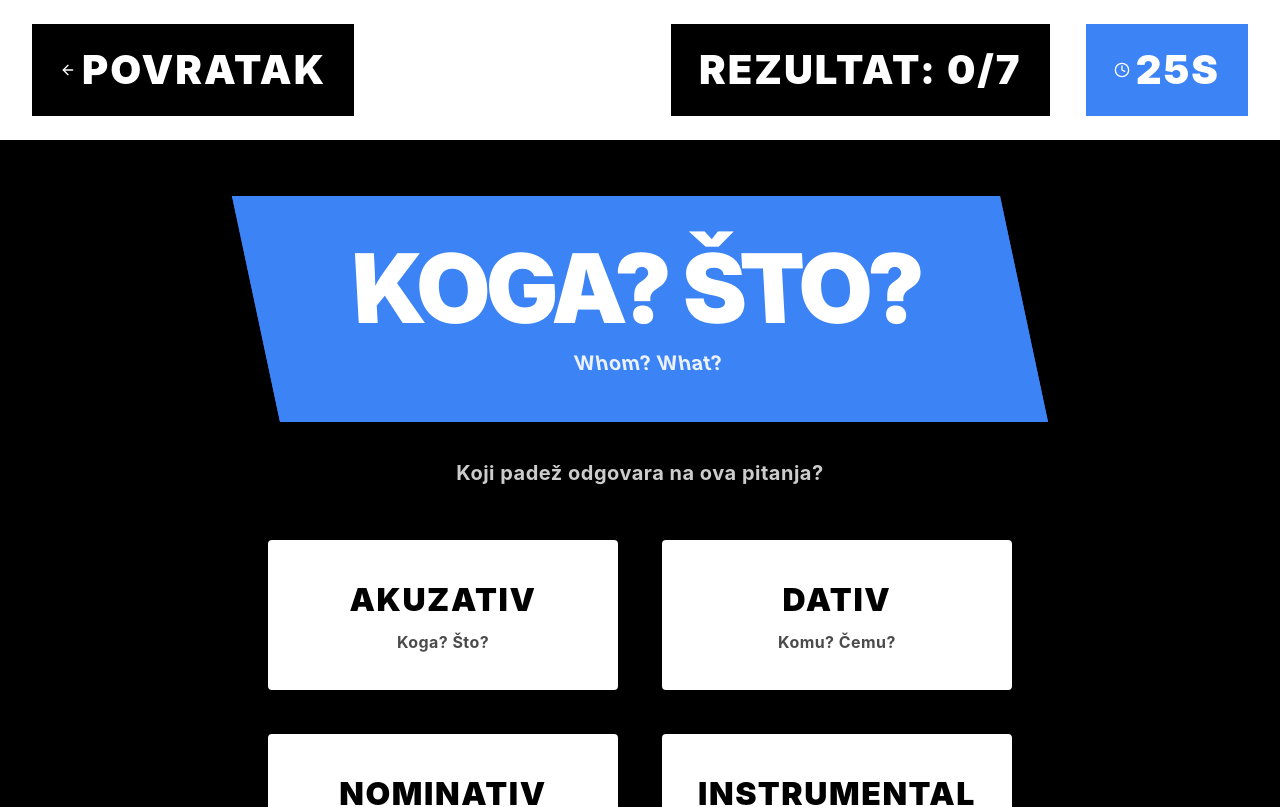
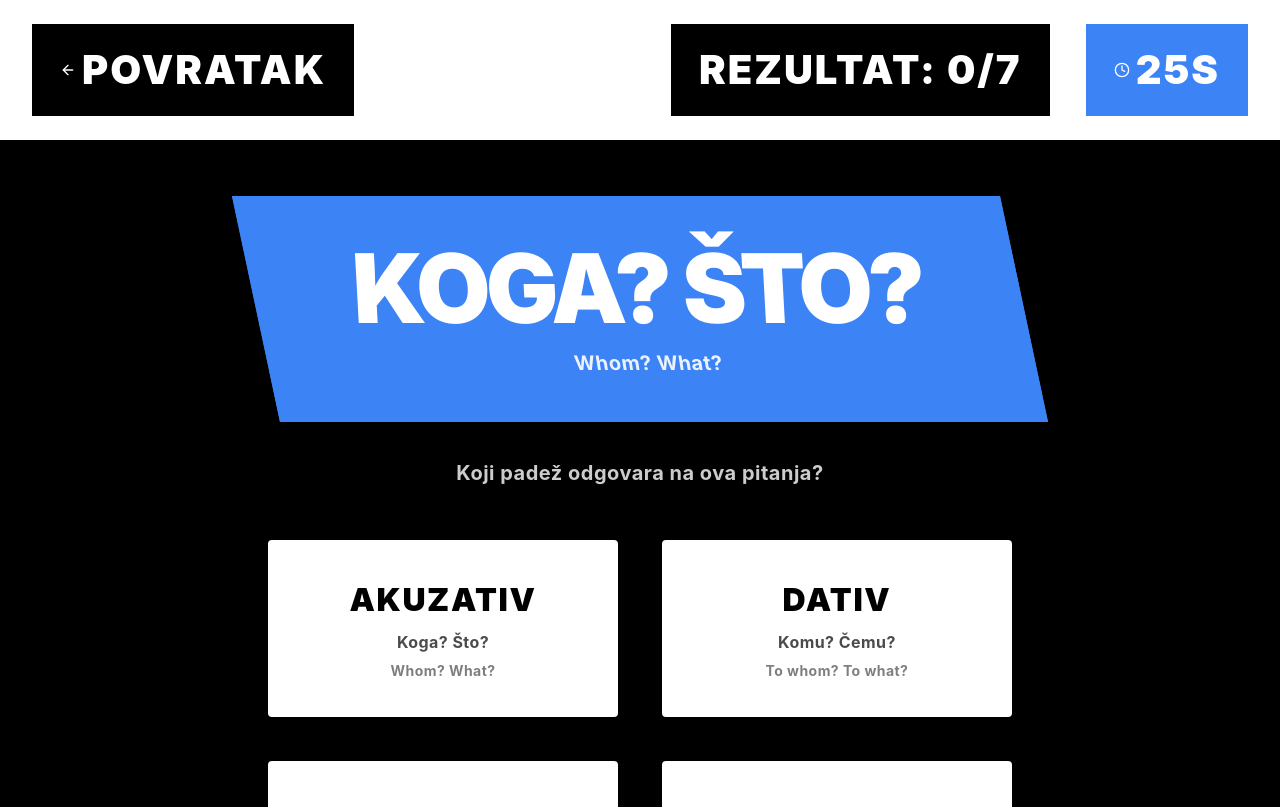
Before and after one commit to UncleDanCast/padezi-play-lab, a React (Vite) app: page /question-to-case in a window 1280 px wide. Shown: the top 807 px of the page. Built offline with nearby package versions, Linux system fonts and the light colour scheme.

Commit message:
Add English translation
Include English translation for the case name and questions in the "Case Detective" game, displayed in a faded grey color to complement the design.

```diff
--- a/src/pages/QuestionToCaseGame.tsx
+++ b/src/pages/QuestionToCaseGame.tsx
@@ -323,8 +323,11 @@ const QuestionToCaseGame = () => {
               <div className="text-fluid-2xl brutalist-subtitle mb-fluid-xs">
                 {option.case}
               </div>
-              <div className="text-fluid-sm opacity-70">
+              <div className="text-fluid-sm opacity-70 mb-fluid-xs">
                 {option.questions}
+              </div>
+              <div className="text-fluid-xs opacity-50">
+                {option.description}
               </div>
             </motion.button>
           ))}
```
